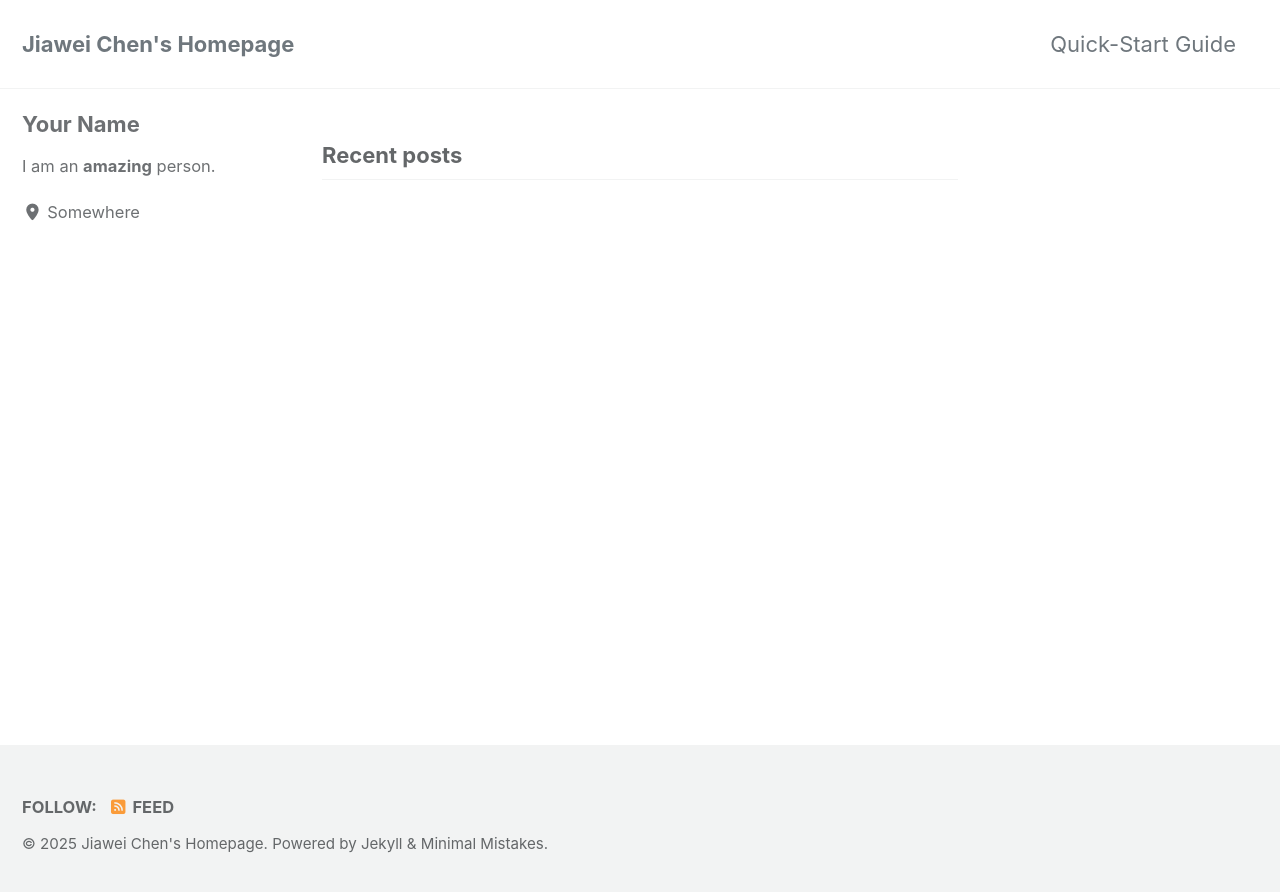
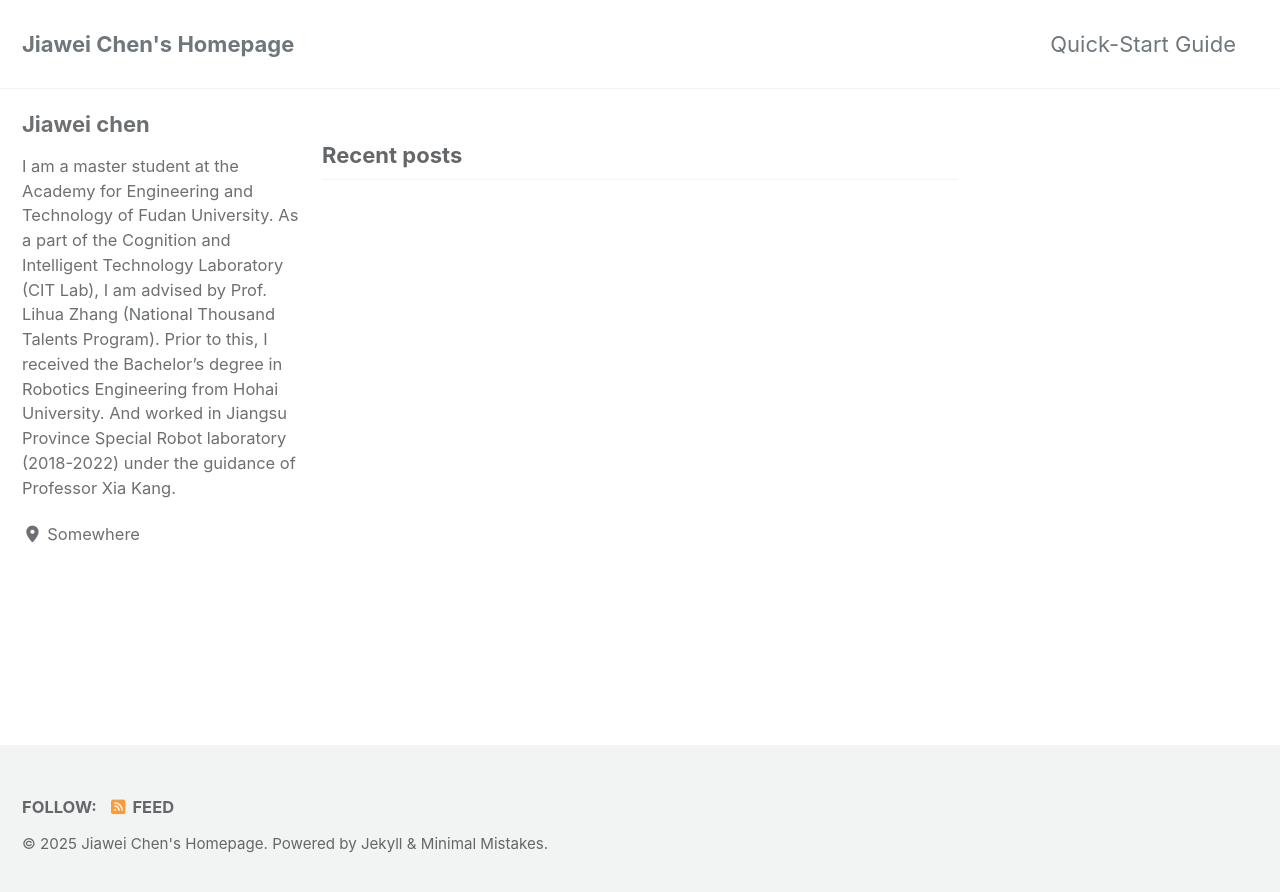
Before and after one commit to TIMMY-CHAN/TIMMY-CHAN.github.io, a Jekyll site: the page built from index.html, in a window 1280 px wide. Shown: the top 892 px of the page. Built offline with Jekyll 4.4.1, drawn with Linux system fonts in a browser that asks for light colours; cached includes are drawn as plain includes; the list of posts is cut into pages by our own code.

Commit message:
Update _config.yml

```diff
--- a/_config.yml
+++ b/_config.yml
@@ -29,9 +29,7 @@
 title_separator          : "-"
 subtitle                 : # site tagline that appears below site title in masthead
 name                     : Jiawei Chen (陈嘉伟）
-description              : I am a master student at the Academy for Engineering and Technology of Fudan University. As a part of the Cognition and Intelligent Technology Laboratory (CIT Lab), I am advised by Prof. Lihua Zhang (National Thousand Talents Program). Prior to this, I received the
-                          Bachelor's degree in Robotics Engineering from Hohai University. And worked in Jiangsu Province Special Robot laboratory (2018-2022) under the guidance of Professor Xia Kang."
-url                      : # the base hostname & protocol for your site e.g. "https://mmistakes.github.io
+description              : ""
 baseurl                  : ""
 repository               : # GitHub username/repo-name e.g. "mmistakes/minimal-mistakes"
 teaser                   : # path of fallback teaser image, e.g. "/assets/images/500x300.png"
@@ -122,9 +120,10 @@
 
 # Site Author
 author:
-  name             : "Your Name"
+  name             : Jiawei chen
   avatar           : # path of avatar image, e.g. "/assets/images/bio-photo.jpg"
-  bio              : "I am an **amazing** person."
+  bio              : I am a master student at the Academy for Engineering and Technology of Fudan University. As a part of the Cognition and Intelligent Technology Laboratory (CIT Lab), I am advised by Prof. Lihua Zhang (National Thousand Talents Program). Prior to this, I received the
+                          Bachelor's degree in Robotics Engineering from Hohai University. And worked in Jiangsu Province Special Robot laboratory (2018-2022) under the guidance of Professor Xia Kang.
   location         : "Somewhere"
   email            :
   links:
```
